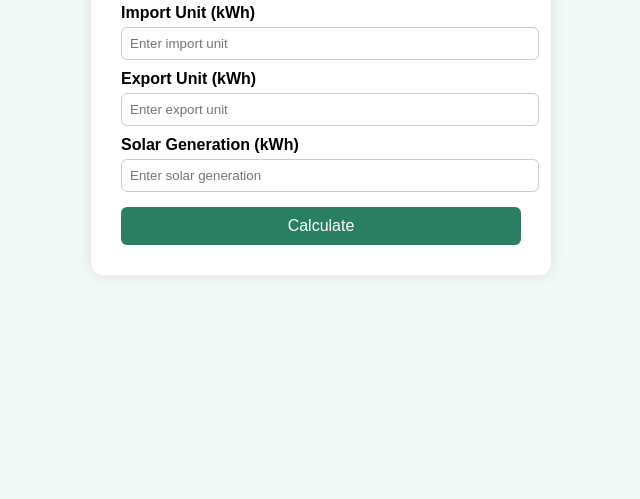
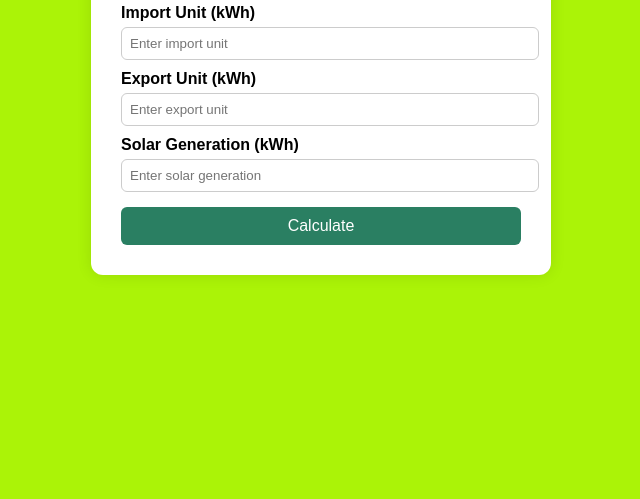
Before and after one commit to silent-archary/Solar-energy-calculator, a plain HTML site: page index.html in a window 1280 px wide. Shown: the part 317-816 px from the top of the page, without its empty margins (319-959 px from the left). Drawn offline with Linux system fonts and the light colour scheme.

Commit message:
Update index.html

```diff
--- a/index.html
+++ b/index.html
@@ -6,7 +6,7 @@
   <style>
     body {
       font-family: Arial, sans-serif;
-      background: #f0f9f7;
+      background: #ABF307;
       display: flex;
       justify-content: center;
       align-items: center;
```
